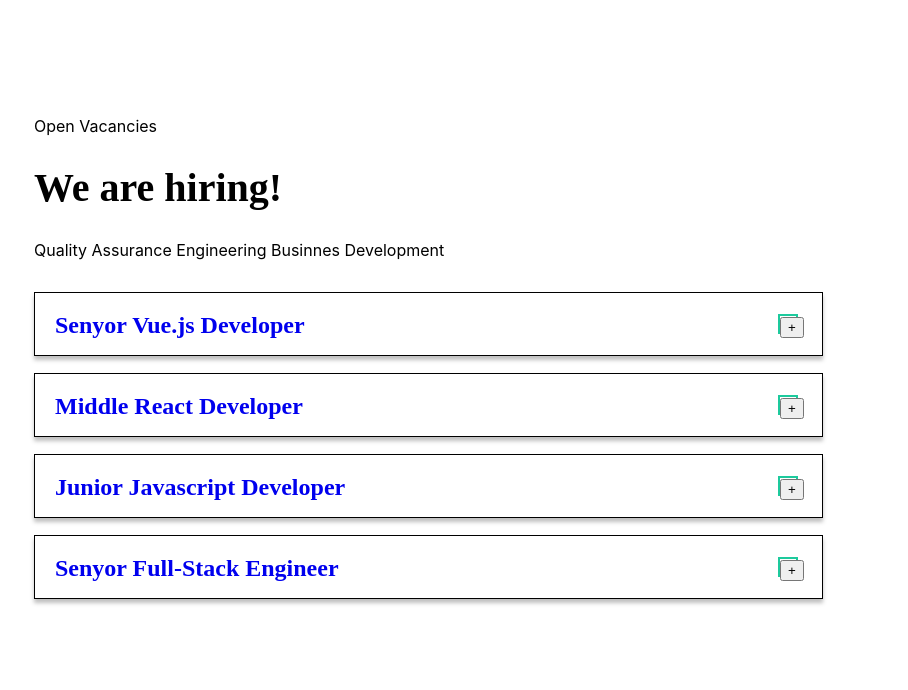
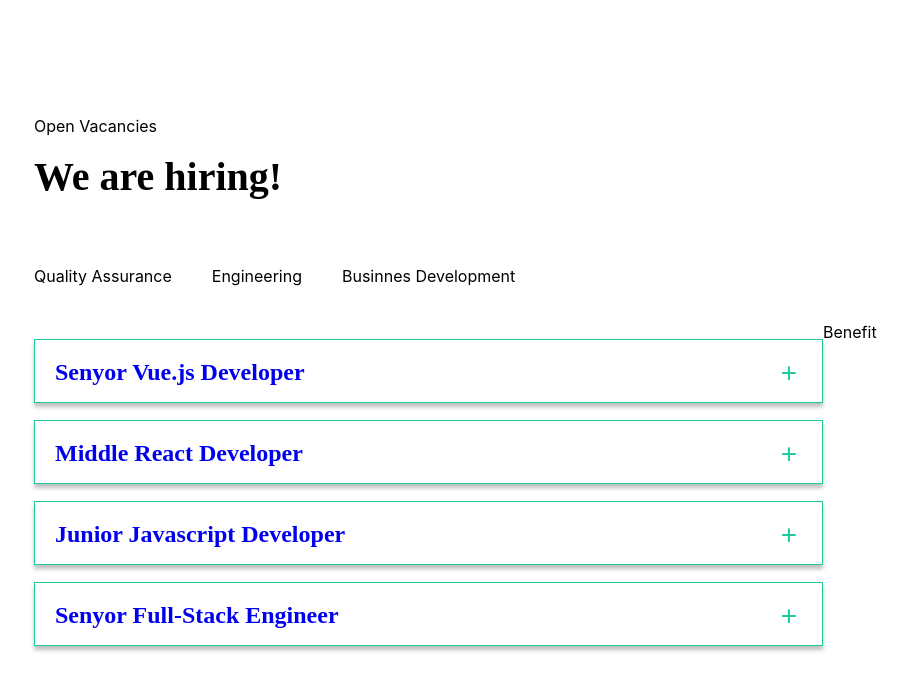
Before and after one commit to Sgalstyan06/vacancy, a Next.js app: page / in a window 1280 px wide. Shown: the top 690 px of the page, without its empty margins (86-994 px from the left). Built offline with nearby package versions, Linux system fonts and the light colour scheme.

Commit message:
done functionality

```diff
--- /dev/null
+++ b/components/Item.js
@@ -0,0 +1,104 @@
+import React from "react";
+import Link from "next/link";
+import { useRef, useState } from "react";
+
+export default function Item({ item, changePlusBtn }) {
+  const [showContent, SetShowContent] = useState(false);
+  const ref = useRef(null);
+
+  function openDescription(id) {
+    if (!showContent) {
+      ref.current.classList.replace("main-item", "descript");
+      SetShowContent((prev) => !prev);
+    } else {
+      ref.current.classList.replace("descript", "main-item");
+      SetShowContent((prev) => !prev);
+    }
+    changePlusBtn(id);
+  }
+  return (
+    <div ref={ref} className="main-item">
+      <div className={`item }`}>
+        <Link href={`/vacancy/${item.id}`}>
+          <a>
+            <span>{item.vacancy}</span>
+            <span className="hide">{item.description}</span>
+          </a>
+        </Link>
+      </div>
+      <div className="btn">
+        <button
+          onClick={() => {
+            openDescription(item.id);
+          }}
+        >
+          {item.show_description_button}
+        </button>
+      </div>
+      <style jsx>{`
+        .main-item {
+          position: relative;
+          border: 1px solid #1dca9d;
+          width: 789px;
+          height: 64px;
+          margin-top: 17px;
+          background: #ffffff;
+          box-shadow: 0px 4px 4px rgba(0, 0, 0, 0.25);
+          overflow: hidden;
+        }
+
+        .item {
+          position: relative;
+        }
+
+        .item a {
+          display: block;
+          text-decoration: none;
+          width: 100%;
+          height: 100%;
+        }
+
+        .item a span {
+          display: inline-block;
+          width: 376px;
+          height: 34px;
+          margin: 15px 393px 15px 20px;
+          font-family: "Ubuntu";
+          font-style: normal;
+          font-weight: 700;
+          font-size: 24px;
+          line-height: 34px;
+        }
+
+        .btn {
+          position: absolute;
+          width: 20px;
+          height: 20px;
+          left: 744px;
+          top: 22px;
+          z-index: 5;
+        }
+
+        .btn button {
+          border: none;
+          width: 20px;
+          line-height: 22px;
+          color: #1dca9d;
+          font-size: 28px;
+          background: #ffffff;
+          padding: 0;
+        }
+
+        .descript {
+          position: relative;
+          width: 789px;
+          height: 504px;
+          margin-top: 17px;
+          background: #ffffff;
+          box-shadow: 0px 4px 4px rgba(0, 0, 0, 0.25);
+          border: 1px solid #1dca9d;
+        }
+      `}</style>
+    </div>
+  );
+}
--- a/pages/index.js
+++ b/pages/index.js
@@ -1,24 +1,32 @@
 import Head from "next/head";
-import Link from "next/link";
 import fsPromises from "fs/promises";
 import path from "path";
 import { useRef, useState } from "react";
+import Item from "../components/item";
 
 export default function Home({ objectData }) {
-  const [showConten, SetShowContent] = useState(false);
-  const ref = useRef(null);
+  const [listItem, setListItem] = useState([...objectData]);
+  // const ref = useRef(null);
 
-  function openDescription() {
-    if (!showConten) {
-      ref.current.classList.remove("hide");
-      ref.current.classList.add("descript");
-      SetShowContent((prev) => !prev);
-    } else {
-      ref.current.classList.add("hide");
-      ref.current.classList.remove("descript");
-      SetShowContent((prev) => !prev);
-    }
+  function changePlusBtn(id) {
+    console.log("id", id);
+    setListItem(
+      listItem.map((item) => {
+        if (item.id === id) {
+          if (item.show_description_button === "-") {
+            item.show_description_button = "+";
+          } else {
+            item.show_description_button = "-";
+          }
+
+          return item;
+        } else {
+          return item;
+        }
+      })
+    );
   }
+  console.log("listItem", listItem);
   return (
     <div className="container">
       <Head>
@@ -29,29 +37,24 @@ export default function Home({ objectData }) {
       <main>
         <p>Open Vacancies</p>
         <h1>We are hiring!</h1>
-        <div>Quality Assurance Engineering Businnes Development</div>
-        <div className="items">
-          {objectData.map((item) => {
+        <div className="title">
+          <span>Quality Assurance</span>
+          <span className="block">Engineering</span>
+          <span className="block">Businnes Development</span>
+        </div>
+        <section> <div className="items">
+          {listItem.map((item) => {
             return (
-              <div key={item.id} className="main-item">
-                <div className="item">
-                  <Link href={`/vacancy/${item.id}`}>
-                    <a>
-                      <span>{item.vacancy}</span>
-                    </a>
-                  </Link>
-                </div>
-                <div ref={ref} className="hide">
-                  asd
-                </div>
-                <div className="btn">
-                  <button onClick={openDescription}>+</button>
-                </div>
-
+              <div key={item.id}>
+                <Item item={item} changePlusBtn={changePlusBtn} />
               </div>
             );
           })}
         </div>
+        <aside className="">Benefit</aside>
+        <i class="fa-solid fa-check"></i>
+        </section>
+
       </main>
 
       <footer></footer>
@@ -65,7 +68,8 @@ export default function Home({ objectData }) {
 
         h1 {
           width: 379px;
-          height: 50px;
+
+          margin: 16px 0 60px 0;
           font-family: "Ubuntu";
           font-style: normal;
           font-weight: 700;
@@ -73,62 +77,34 @@ export default function Home({ objectData }) {
           line-height: 50px;
         }
 
+        .title {
+          height: 28px;
+        }
+
+        .block {
+          margin-left: 40px;
+        }
+        .title span {
+          display: inline-block;
+          height: 28px;
+          font-family: "Inter";
+          font-style: normal;
+          font-weight: 400;
+          font-size: 16px;
+          line-height: 28px;
+        }
+
+        section{
+          display:flex;
+        }
+
+        aside {
+          margin-top: 32px;
+
+        }
         .items {
           margin-top: 32px;
-        }
-
-        .main-item {
-          position: relative;
-        }
-
-        .item {
-          position: relative;
           width: 789px;
-          height: 64px;
-          margin-top: 17px;
-          background: #ffffff;
-          box-shadow: 0px 4px 4px rgba(0, 0, 0, 0.25);
-          border: 1px solid black;
-        }
-
-        .item a {
-          display: block;
-          text-decoration: none;
-          width: 100%;
-          height: 100%;
-        }
-
-        .item a span {
-          display: inline-block;
-          width: 376px;
-          height: 34px;
-          margin: 15px 393px 15px 20px;
-          font-family: "Ubuntu";
-          font-style: normal;
-          font-weight: 700;
-          font-size: 24px;
-          line-height: 34px;
-        }
-
-        .btn {
-          position: absolute;
-          width: 20px;
-          height: 20px;
-          left: 744px;
-          top: 22px;
-          border: 2px solid #1dca9d;
-          z-index: 5;
-        }
-
-        .descript {
-          width: 789px;
-          height: 504px;
-          border: 1px solid black;
-          margin-top: 16px;
-        }
-
-        .hide {
-          display: none;
         }
       `}</style>
 
--- /dev/null
+++ b/pages/vacancy/layout.js
@@ -0,0 +1,5 @@
+import styles from "./style.module.css";
+
+export default function Layout({children}){
+    return <div className= {styles.content}>{children}</div>
+}
--- a/user.json
+++ b/user.json
@@ -2,21 +2,25 @@
   {
     "id": 1,
     "vacancy": "Senyor Vue.js Developer",
-    "description": "we are looking for positive and with big motivations person for Senyor Vue.js Developer vacancy"
+    "description": "we are looking for positive and with big motivations person for Senyor Vue.js Developer vacancy",
+    "show_description_button": "+"
   },
   {
     "id": 2,
     "vacancy": "Middle React Developer",
-    "description": "we are looking for positive and with big motivations person for Middle React Developer vacancy"
+    "description": "we are looking for positive and with big motivations person for Middle React Developer vacancy",
+    "show_description_button": "+"
   },
   {
     "id": 3,
     "vacancy": "Junior Javascript Developer",
-    "description": "we are looking for positive and with big motivations person for Junior Javascript Developer vacancy"
+    "description": "we are looking for positive and with big motivations person for Junior Javascript Developer vacancy",
+    "show_description_button": "+"
   },
   {
     "id": 4,
     "vacancy": "Senyor Full-Stack Engineer",
-    "description": "we are looking for positive and with big motivations person for Senyor Full-Stack Engineer vacancy"
+    "description": "we are looking for positive and with big motivations person for Senyor Full-Stack Engineer vacancy",
+    "show_description_button": "+"
   }
 ]
```
Also changed, not shown: pages/vacancy/[id].js (+12 -2 lines), pages/vacancy/style.module.css (added, +11 -0 lines).
